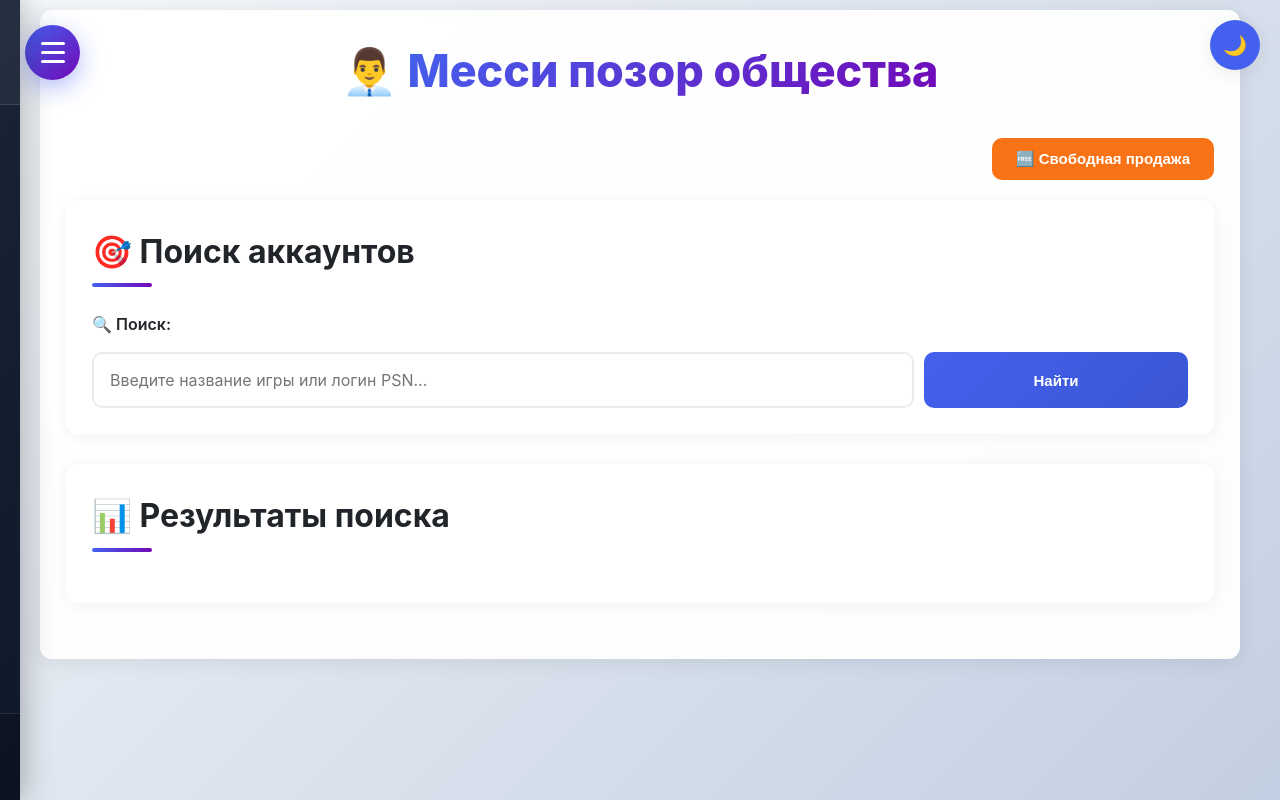
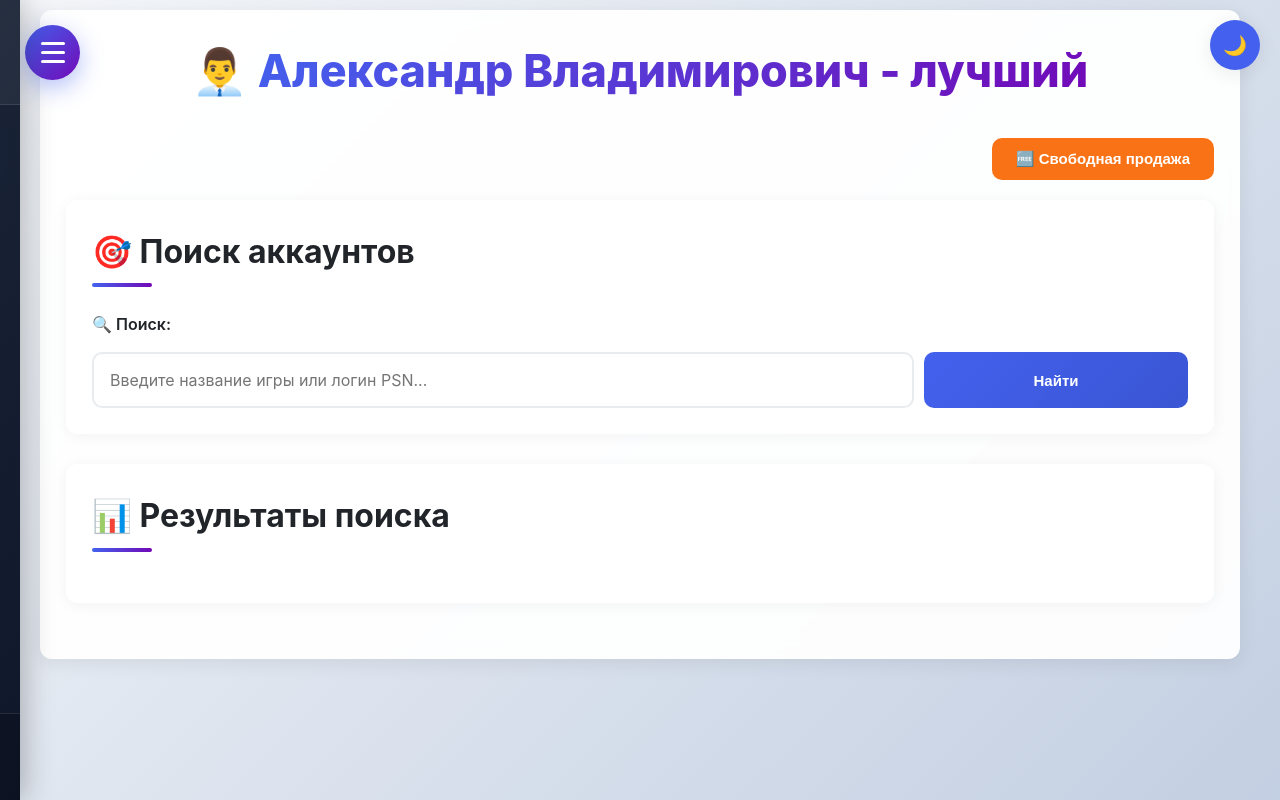
Before and after one commit to IvanSham221/game-accounts-manager, a plain HTML site: page manager.html in a window 1280 px wide. Drawn offline with Linux system fonts and the light colour scheme; no server answers; sample sign-in values are in the browser's storage.

Commit message:
Add files via upload

```diff
--- a/manager.html
+++ b/manager.html
@@ -41,7 +41,7 @@
 </div>
 <div id="menuOverlay" class="menu-overlay" onclick="toggleMobileMenu()"></div>
     <div class="container">
-        <h1><span>👨‍💼</span><span>Месси позор общества</span></h1>
+        <h1><span>👨‍💼</span><span>Александр Владимирович - лучший</span></h1>
         <div style="margin-bottom: 20px; text-align: right;">
             <button onclick="openFreeSaleModal()" class="btn" style="background: #f97316; color: white; border: none; padding: 12px 24px; border-radius: 10px; font-weight: 600; cursor: pointer;">
                 🆓 Свободная продажа
```
